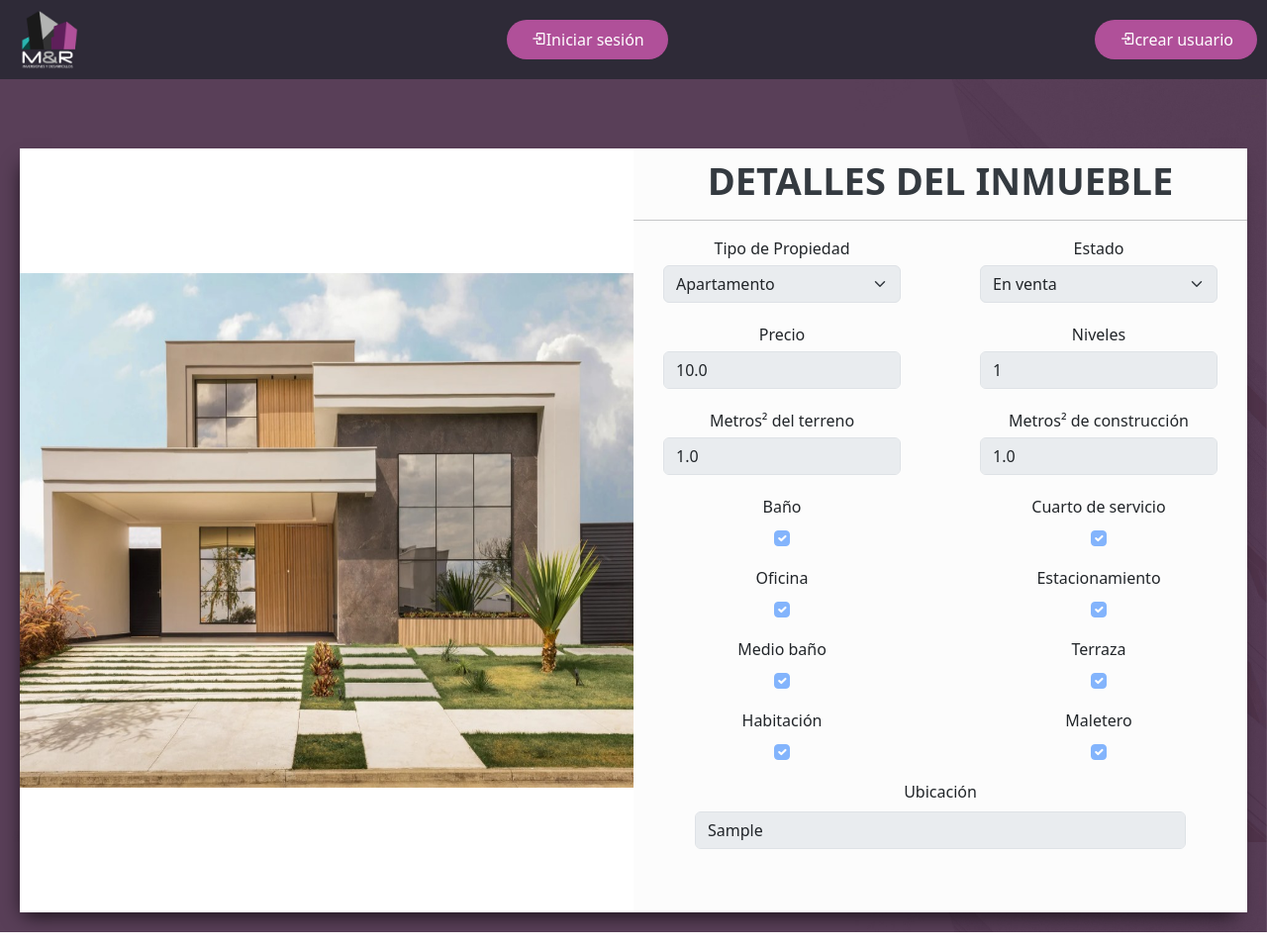
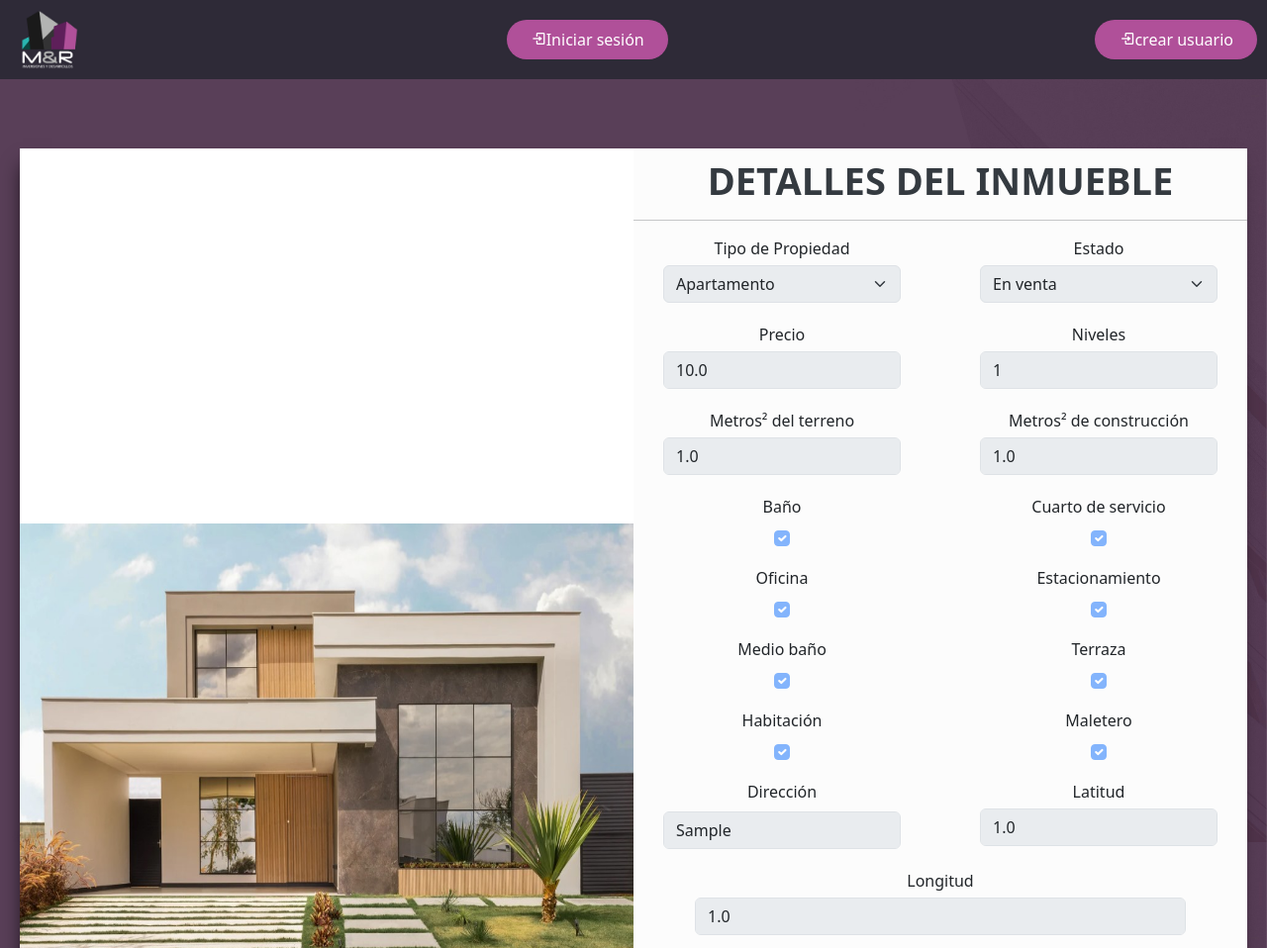
Before and after one commit to UNEG-Ing-Software-II/real_estate_management, a Django app: template app_Principal/templates/views_asesor/inmueble_detalle.html in a window 1280 px wide. Shown: the top 958 px of the page at 99% size. Run offline with Django 5.2, Linux system fonts and the light colour scheme; the template is opened without the code that fills it: values that come from a table or form of the project are taken from there, others are empty; tables that the repository leaves empty hold one stand-in row (values such as "Sample post").

Commit message:
[ADD] Mapa con la ubicación del inmueble
A partir de las coordenadas latitud y longitud del inmueble, en la vista de los detalles del inmueble, se puede ver un mapa con la ubicación exacta del inmueble (se tuvo que modificar la base de datos)

```diff
--- a/app_Principal/Controladores/InmuebleController.py
+++ b/app_Principal/Controladores/InmuebleController.py
@@ -11,7 +11,8 @@ class InmuebleForm(forms.ModelForm):
             'tipoPropiedad', 'precio', 'niveles', 'metros_terreno',
             'metros_construccion', 'bathroom', 'cuarto_servicio',
             'oficina', 'estacionamiento', 'half_bath', 'terraza',
-            'habitacion', 'maletero', 'estado', 'ubicacion'
+            'habitacion', 'maletero', 'estado', 'direccion',
+            'latitud', 'longitud'
         ]
 
 # views.py
--- a/app_Principal/models.py
+++ b/app_Principal/models.py
@@ -130,9 +130,9 @@ class Inmueble(models.Model):
         choices=ESTADO_CHOICES,
         default="En venta",
     )
-    ubicacion = models.CharField(
-        default="",
-    )
+    direccion = models.CharField(default=" ")
+    latitud = models.FloatField(default=0.0)
+    longitud = models.FloatField(default=0.0)
 
     class Meta:
         db_table = "Inmueble"
--- a/app_Principal/templates/views_asesor/inmueble_detalle.html
+++ b/app_Principal/templates/views_asesor/inmueble_detalle.html
@@ -4,6 +4,18 @@
 
 {% block extra_styles %}
     <link rel="stylesheet" href="{% static '/styles/style.css' %}">
+    <link rel="stylesheet" href="https://unpkg.com/leaflet@1.9.4/dist/leaflet.css"
+    integrity="sha256-p4NxAoJBhIIN+hmNHrzRCf9tD/miZyoHS5obTRR9BMY="
+    crossorigin=""/>
+    <script src="https://unpkg.com/leaflet@1.9.4/dist/leaflet.js"
+    integrity="sha256-20nQCchB9co0qIjJZRGuk2/Z9VM+kNiyxNV1lvTlZBo="
+    crossorigin=""></script>
+    <style>
+        #map {
+            height: 400px;
+            width: 400px;
+        }
+    </style>
 {% endblock %}
 
 <!-- Botones dinámicos -->
@@ -140,9 +152,31 @@
             </div>
 
             <div class="form-group">
-              <label for="InputUbicacion" class="form-label">Ubicación</label>
-              <input type="text" disabled class="form-control input-control" name="ubicacion" id="InputUbicacion" value="{{ inmueble.ubicacion }}" required>
+              <label for="InputDireccion" class="form-label">Dirección</label>
+              <input type="text" disabled class="form-control input-control" name="ubicacion" id="InputUbicacion" value="{{ inmueble.direccion }}" required>
             </div>
+
+            <div class="form-group">
+              <label for="InputLatitud">Latitud</label>
+              <input type="number" disabled class="form-control input-control" id="InputLatitud" name="latitud" value="{{ inmueble.latitud }}" min="-90" max="90" step="0.000001" required>
+            </div>
+
+            <div class="form-group">
+              <label for="InputLongitud">Longitud</label>
+              <input type="number" disabled class="form-control input-control" id="InputLongitud" name="longitud" value="{{ inmueble.longitud }}" min="-180" max="180" step="0.000001" required>
+            </div>
+
+            <div id="map"></div>
+
+            <script>
+              var map = L.map('map').setView([8.288707, -62.719769], 16);
+
+              L.tileLayer('https://tile.openstreetmap.org/{z}/{x}/{y}.png').addTo(map);
+
+              L.marker([8.288707, -62.719769]).addTo(map)
+              .bindPopup('Inmueble')
+              .openPopup();
+            </script>
 
             <div id="btn-special">
               <button class="btn-save" type="submit"><i class='bx bx-save'></i>Guardar</button>
```
Also changed, not shown: app_Principal/templates/inmuebles_registrados.html (+29 -1 lines), app_Principal/templates/views_asesor/views_asesor.html (+9 -3 lines), app_Principal/migrations/0004_remove_inmueble_ubicacion_inmueble_direccion_and_more.py (added).
